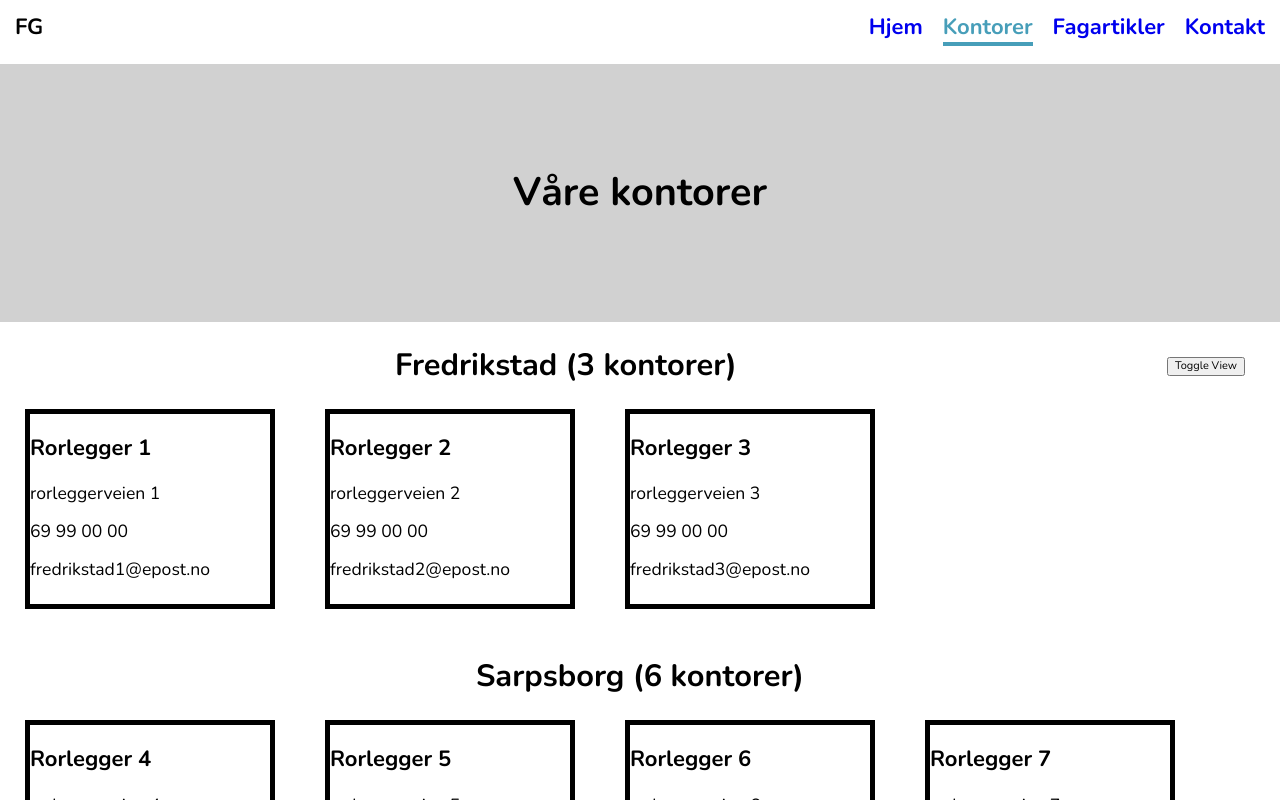
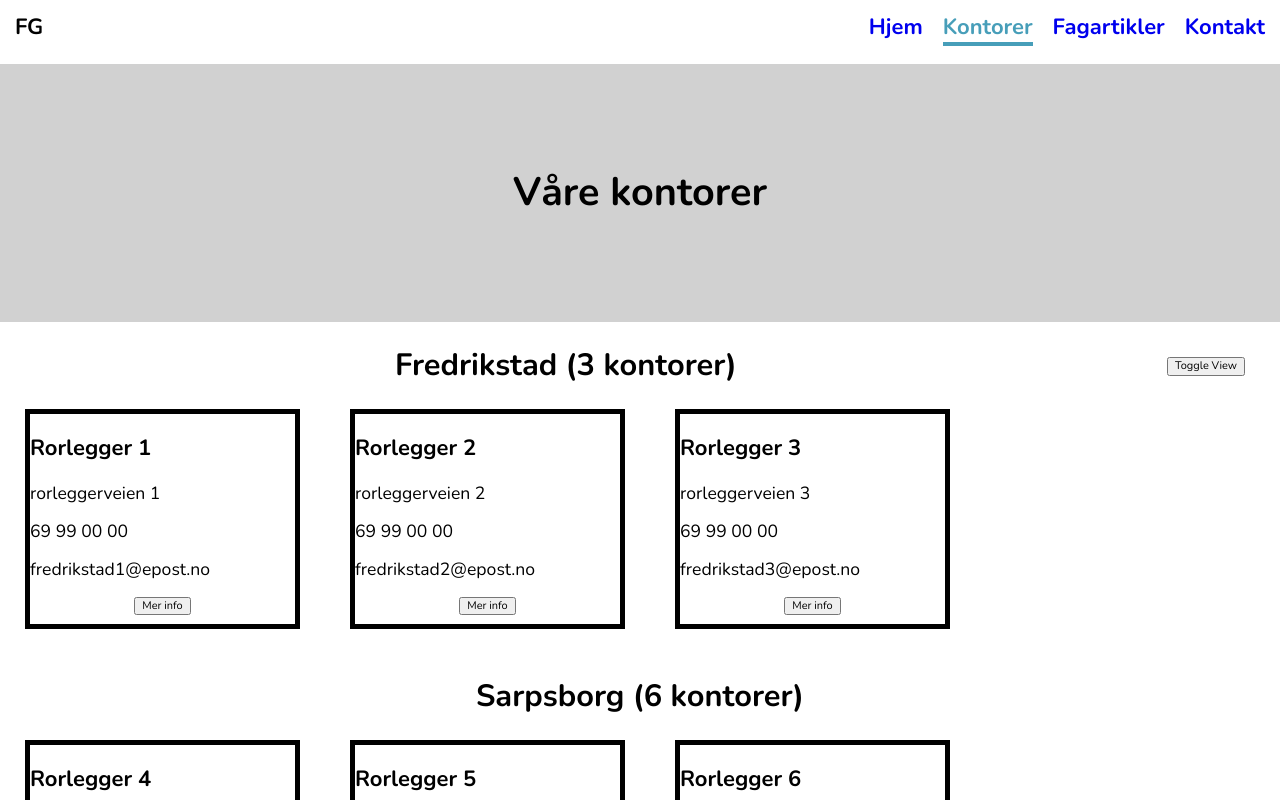
Before and after one commit to andersbss/eksamen, a React app in the folder client/: page /kontorer in a window 1280 px wide. Both pictures are taken after a click on the button "Toggle View". Shown: the top 800 px of the page. Built offline with nearby package versions, Linux system fonts and the light colour scheme.

Commit message:
Added "show more info" button for OfficeItems, and slightly changed style

```diff
--- a/client/src/components/OfficeGridItem.jsx
+++ b/client/src/components/OfficeGridItem.jsx
@@ -1,20 +1,36 @@
 import React from 'react';
 import styled from 'styled-components';
+import { useHistory } from 'react-router-dom';
 
 const StyledGridItem = styled.div`
   border: 5px solid black;
-  height: 200px;
-  width: 250px;
+  height: 220px;
+  width: 275px;
   margin: 0px 25px 25px 25px;
+
+  & > button {
+    margin: auto;
+    display: block;
+  }
 `;
 
-const OfficeGridItem = ({ office, address, phone, email }) => (
+const OfficeGridItem = ({ id, office, address, phone, email }) => {
+  const history = useHistory();
+
+  const handleDetailClick = () => {
+    if (id) {
+      history.push(`/kontor/${id}`);
+    }
+  };
+  return (
     <StyledGridItem>
       <h3>{office}</h3>
       <p>{address}</p>
       <p>{phone}</p>
       <p>{email}</p>
+      <button onClick={handleDetailClick}>Mer info</button>
     </StyledGridItem>
   );
+};
 
 export default OfficeGridItem;
--- a/client/src/components/OfficeListItem.jsx
+++ b/client/src/components/OfficeListItem.jsx
@@ -1,18 +1,37 @@
 import React from 'react';
 import styled from 'styled-components';
+import { useHistory } from 'react-router-dom';
 
 const StyledListItem = styled.li`
   margin-bottom: 30px;
   counter-increment: item;
+
+  & > p > button {
+    margin-left: 20px;
+    width: 70px;
+    height: 20px;
+    font-size: 1.2rem;
+  }
 `;
 
-const OfficeListItem = ({ office, address, phone, email }) => (
+const OfficeListItem = ({ id, office, address, phone, email }) => {
+  const history = useHistory();
+
+  const handleDetailClick = () => {
+    if (id) {
+      history.push(`/kontor/${id}`);
+    }
+  };
+
+  return (
     <StyledListItem>
       <p>
         {office}&emsp;{address}
         &emsp;{phone}&emsp;{email}
+        <button onClick={handleDetailClick}>Mer info</button>
       </p>
     </StyledListItem>
   );
+};
 
 export default OfficeListItem;
```
Lines whose indentation alone changed are shown as unchanged.
